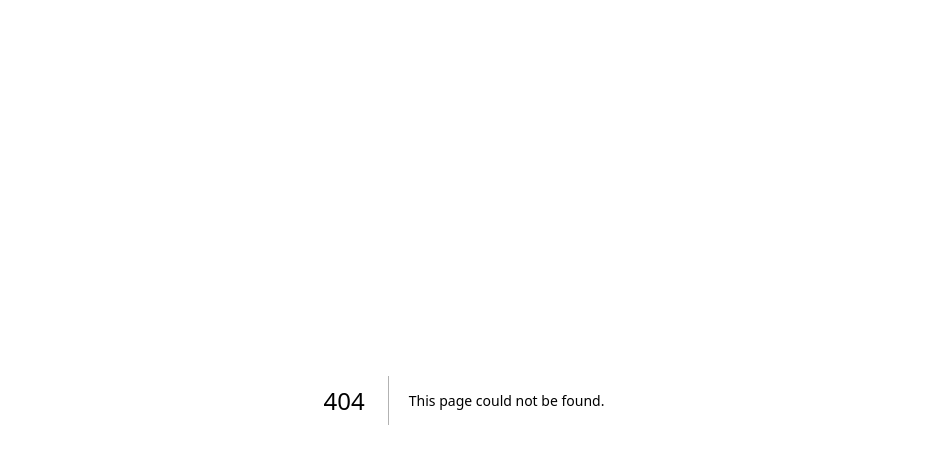
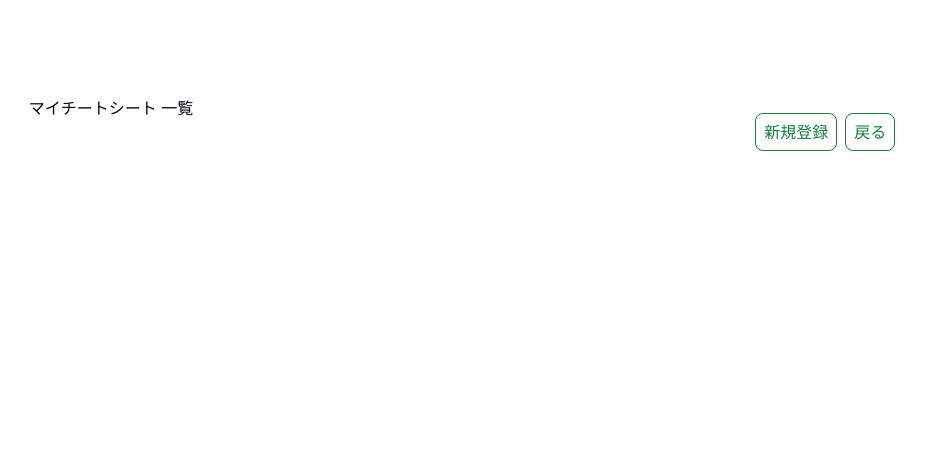
Before and after one commit to sasaki2110/cheats, a Next.js app: page /maint/list in a window 1280 px wide. Before the commit this address had no page. Shown: the top 464 px of the page, without its empty margins (176-1102 px from the left). Built offline with nearby package versions, Linux system fonts and the light colour scheme.

Commit message:
一旦コミット

```diff
--- a/app/lib/dbaccess.ts
+++ b/app/lib/dbaccess.ts
@@ -11,7 +11,7 @@ export type Key = {
 }
 
 // チート型
-export type Cheat = {
+export type DispCheat = {
   title: string,
   cheat: string,
 }
@@ -28,13 +28,18 @@ export async function GetCheatKeys() {
   return keys;
 }
 
-export async function GetCheatValues(key:string) {
+/**
+ * 表示用のチートを取得
+ * @param key
+ * @returns
+ */
+export async function GetDispCheats(key:string) {
   console.log("111 key = [" + key + "]")
   const data = await sql`select title, cheat from cheats where key = ${key}`
   console.log("222")
   console.log("data = [" , data, "]")
 
-  const cheats:Cheat[] = JSON.parse(JSON.stringify(data.rows))
+  const cheats:DispCheat[] = JSON.parse(JSON.stringify(data.rows))
 
   return cheats;
 }
--- /dev/null
+++ b/app/maint/add/page.tsx
@@ -0,0 +1,25 @@
+'use client'
+
+import Link from "next/link"
+
+/**
+ * 主コンポーネント
+ * @returns
+ */
+export default function Home() {
+  console.log("home start")
+
+  return (
+    <div className="flex min-h-screen flex-col items-center p-24 ">
+      <div className='w-4/5'>
+        <h2>マイチートシート 新規登録</h2>
+        <div className='text-right'>
+          <Link href="/maint/list"
+                className="py-2 px-2 mx-1 rounded-lg text-green-700 border border-green-700 hover:shadow-teal-md hover:bg-green-700 hover:text-white transition-all outline-none " >
+                戻る
+          </Link>
+        </div>
+      </div>
+    </div>
+  );
+}
--- /dev/null
+++ b/app/maint/list/page.tsx
@@ -0,0 +1,29 @@
+'use client'
+
+import Link from "next/link"
+
+/**
+ * 主コンポーネント
+ * @returns
+ */
+export default function Home() {
+  console.log("home start")
+
+  return (
+    <div className="flex min-h-screen flex-col items-center p-24 ">
+      <div className='w-4/5'>
+        <h2>マイチートシート 一覧</h2>
+        <div className='text-right'>
+          <Link href="/maint/add"
+                className="py-2 px-2 mx-1 rounded-lg text-green-700 border border-green-700 hover:shadow-teal-md hover:bg-green-700 hover:text-white transition-all outline-none " >
+                新規登録
+          </Link>
+          <Link href="/"
+                className="py-2 px-2 mx-1 rounded-lg text-green-700 border border-green-700 hover:shadow-teal-md hover:bg-green-700 hover:text-white transition-all outline-none " >
+                戻る
+          </Link>
+        </div>
+      </div>
+    </div>
+  );
+}
--- a/app/page.tsx
+++ b/app/page.tsx
@@ -8,7 +8,8 @@
 'use client'
 
 import { useState , useEffect, Dispatch, SetStateAction} from 'react'
-import { Key, GetCheatKeys, Cheat, GetCheatValues } from './lib/dbaccess'
+import { Key, GetCheatKeys, DispCheat, GetDispCheats } from '@/app/lib/dbaccess'
+import Link from "next/link"
 
 import {
   Select,
@@ -35,10 +36,10 @@ async function getKeys(setKeys: Dispatch<SetStateAction<Key[] | undefined>>) {
   setKeys(keys)
 }
 
-async function getCheats(key:string, setCheats: Dispatch<SetStateAction<Cheat[] | undefined>>) {
+async function getCheats(key:string, setCheats: Dispatch<SetStateAction<DispCheat[] | undefined>>) {
   console.log("local getCheats in...")
 
-  const cheats = await GetCheatValues(key)
+  const cheats = await GetDispCheats(key)
 
   setCheats(cheats)
 }
@@ -54,7 +55,7 @@ export default function Home() {
   const [keys, setKeys] = useState<Key[] | undefined>(undefined)
 
   // チートキー用のステート
-  const [cheats, setCheats] = useState<Cheat[] | undefined>(undefined)
+  const [cheats, setCheats] = useState<DispCheat[] | undefined>(undefined)
 
 
   // セレクトが選択された時のハンドラ
@@ -75,8 +76,14 @@ export default function Home() {
 
   return (
     <div className="flex min-h-screen flex-col items-center p-24 ">
-      <div className='w-3/4'>
+      <div className='w-4/5'>
         <h2>マイチートシート</h2>
+        <div className='text-right'>
+          <Link href="/maint/list"
+                className="py-2 px-2 rounded-lg text-green-700 border border-green-700 hover:shadow-teal-md hover:bg-green-700 hover:text-white transition-all outline-none " >
+                管理画面
+          </Link>
+        </div>
         <Select onValueChange={HandleSelect}>
           <SelectTrigger className="w-[180px]">
             <SelectValue placeholder="チートキーを選択してや！" />
@@ -96,7 +103,7 @@ export default function Home() {
         {cheats && cheats.map((cheat) => (
           <div className="mx-2 md:mx-8 my-4 md:my-8 px-2 md:px-8 py-4 md:py-8 bg-gray-cube border rounded-xl" key={1}>
             <p className="text-grey-cube text-sm" >{cheat.title}</p>
-            <Textarea className="text-grey-cube text-lg w-3/4"
+            <Textarea className="text-grey-cube text-lg w-100%"
                       value={cheat.cheat}
                       />
           </div>
```
